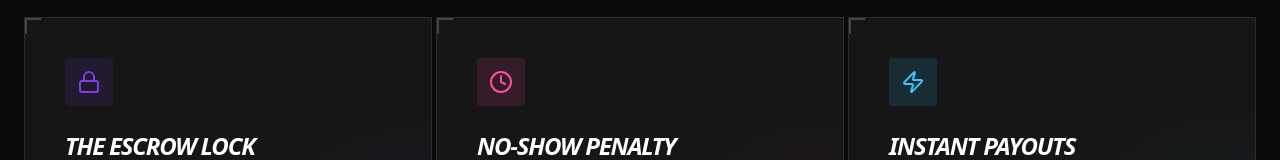
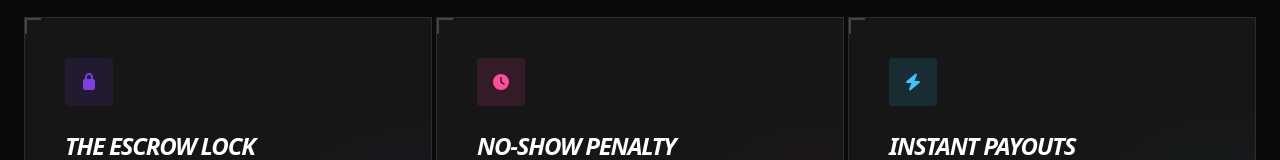
Before and after one commit to AnimHaus/befrent-website, a Next.js app: page /legal/payment in a window 1280 px wide. Shown: the part 607-767 px from the top of the page. Built offline with nearby package versions, Linux system fonts and the light colour scheme.

Commit message:
refactor PaymentPolicy to use FontAwesome icons for improved visual consistency

```diff
--- a/app/legal/payment/page.tsx
+++ b/app/legal/payment/page.tsx
@@ -5,11 +5,10 @@ import { motion, Variants } from "framer-motion";
 import { Button } from "@/components/ui/button";
 import {
   ShieldAlert,
-  Lock,
-  Zap,
-  Clock,
   CircleDollarSign,
 } from "lucide-react";
+import { FontAwesomeIcon } from "@fortawesome/react-fontawesome";
+import { faLock, faClock, faBolt } from "@fortawesome/free-solid-svg-icons";
 
 const fadeInUp: Variants = {
   hidden: { opacity: 0, y: 20 },
@@ -54,21 +53,21 @@ export default function PaymentPolicy() {
 
       {/* CORE RULES GRID */}
       <section className="px-6 py-20">
-        <div className="max-w-7xl mx-auto grid grid-cols-1 md:grid-cols-3 gap-1">
+        <div className="max-w-7xl mx-auto grid grid-cols-1 md:grid-cols-3 gap-3 sm:gap-1">
           <PolicyCard
-            icon={<Lock />}
+            icon={<FontAwesomeIcon icon={faLock} />}
             title="The Escrow Lock"
             content="When a date is scheduled, the first hour payment is locked immediately. This ensures the host's time is reserved and the guest is committed."
             color="#7B3FE4"
           />
           <PolicyCard
-            icon={<Clock />}
+            icon={<FontAwesomeIcon icon={faClock} />}
             title="No-Show Penalty"
             content="If a guest fails to arrive within 60 minutes of the scheduled time, the locked funds are automatically transferred to the host."
             color="#FF4D9D"
           />
           <PolicyCard
-            icon={<Zap />}
+            icon={<FontAwesomeIcon icon={faBolt} />}
             title="Instant Payouts"
             content="Once verification is complete, host funds are released to the internal wallet. Withdrawals are processed within 24 hours."
             color="#3EC5FF"
```
